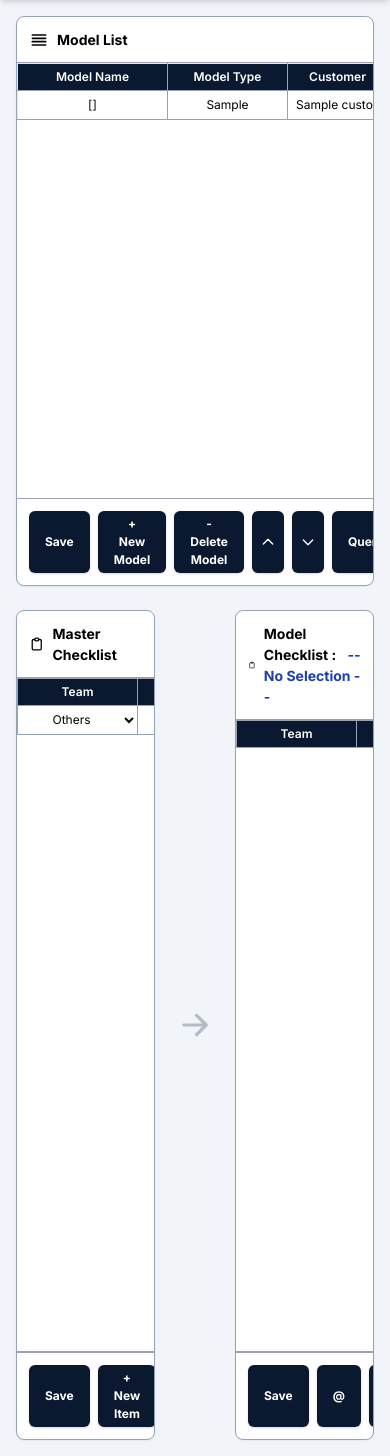
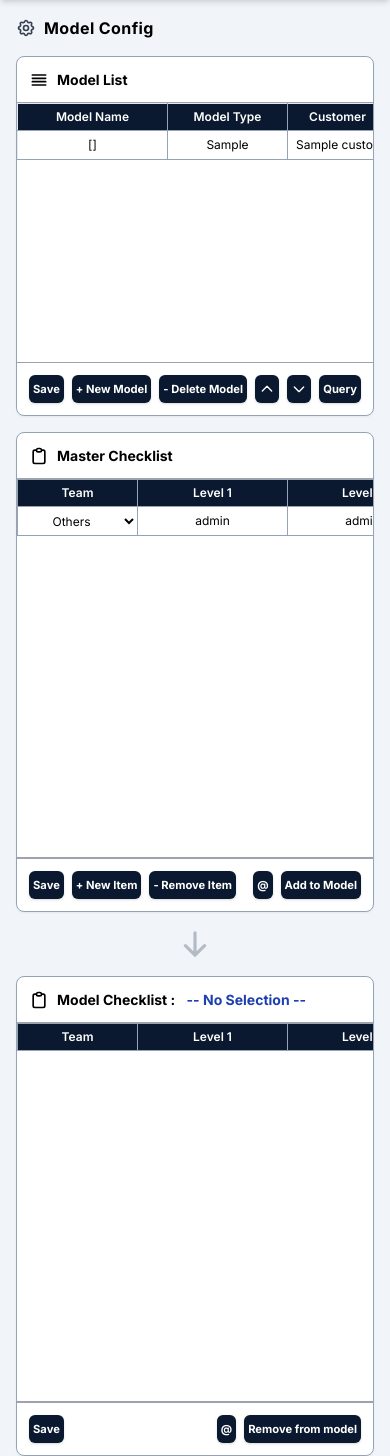
Before and after one commit to pnxtung/qa-confirm-gate, a FastAPI app: template source/frontend/templates/model_config.html in a window 390 px wide. Shown: the part 56-1512 px from the top of the page. Run offline with FastAPI, Linux system fonts and the light colour scheme; the template is opened without the code that fills it: most values are stand-ins (such as "Sample title", 1, 10 or a date in 2020); lists and menus that the app fills with data are empty; some libraries are stand-ins or nearby versions.

Commit message:
Optimize mobile UI layout, single-row responsive action bars, attachment tags, chart heights and synchronized header titles

```diff
--- a/source/frontend/static/style.css
+++ b/source/frontend/static/style.css
@@ -51,6 +51,14 @@
 .btn-primary:hover, .btn-action:hover { opacity: 0.9; }
 .text-red-btn { color: #ef4444; }
 
+@media (max-width: 1023px) {
+    .btn-primary, .btn-action {
+        padding: 4px 4px !important;
+        font-size: 0.7rem !important;
+        gap: 0.15rem !important;
+    }
+}
+
 /* Table Components */
 table {
     width: 100%;
--- a/source/frontend/templates/model_config.html
+++ b/source/frontend/templates/model_config.html
@@ -72,18 +72,25 @@
                 </button>
             </form>
         </aside>
-        <main class="flex-1 overflow-y-auto p-4 flex flex-col gap-6 scrollbar-custom">
+        <main class="flex-1 overflow-y-auto p-4 flex flex-col gap-4 scrollbar-custom">
             {% set has_permission = can_edit_backend %}
             {% set is_my_lock = (locked_by == current_user.fullname) %}
             {% set can_edit = is_my_lock %}
 
-            {% if has_permission %}
-            <div class="flex items-center justify-end gap-4 shrink-0">
-                <div id="editing-time-container" class="{% if not is_my_lock %}hidden{% endif %} text-red-600 font-bold text-sm flex items-center gap-1">
-                    <span>Editing Time :</span> <span id="config-timer-display">10:00</span>
+            <div class="flex items-center justify-between gap-2 max-lg:gap-1 mb-0 shrink-0 overflow-x-auto whitespace-nowrap no-scrollbar">
+                <div class="flex items-center space-x-2 shrink-0">
+                    <svg class="w-6 h-6 max-lg:w-5 max-lg:h-5 text-gray-700 shrink-0" fill="none" stroke="currentColor" viewBox="0 0 24 24"><path stroke-linecap="round" stroke-linejoin="round" stroke-width="2" d="M10.325 4.317c.426-1.756 2.924-1.756 3.35 0a1.724 1.724 0 002.573 1.066c1.543-.94 3.31.826 2.37 2.37a1.724 1.724 0 001.065 2.572c1.756.426 1.756 2.924 0 3.35a1.724 1.724 0 00-1.066 2.573c.94 1.543-.826 3.31-2.37 2.37a1.724 1.724 0 00-2.572 1.065c-.426 1.756-2.924 1.756-3.35 0a1.724 1.724 0 00-2.573-1.066c-1.543.94-3.31-.826-2.37-2.37a1.724 1.724 0 00-1.065-2.572c-1.756-.426-1.756-2.924 0-3.35a1.724 1.724 0 001.066-2.573c-.94-1.543.826-3.31 2.37-2.37.996.608 2.296.07 2.572-1.065z"></path><path stroke-linecap="round" stroke-linejoin="round" stroke-width="2" d="M15 12a3 3 0 11-6 0 3 3 0 016 0z"></path></svg>
+                    <span class="text-xl max-lg:text-base font-bold tracking-wide shrink-0">Model Config</span>
                 </div>
-                <button id="btn-start-edit" class="btn-primary {% if is_my_lock %}opacity-50 cursor-not-allowed{% endif %}" {% if is_my_lock %}disabled{% endif %}>Start Edit</button>
-                <button id="btn-end-edit" class="btn-primary {% if not is_my_lock %}opacity-50 cursor-not-allowed{% endif %}" {% if not is_my_lock %}disabled{% endif %}>End Edit</button>
+                {% if has_permission %}
+                <div class="flex items-center gap-2 max-lg:gap-1 shrink-0">
+                    <div id="editing-time-container" class="{% if not is_my_lock %}hidden{% endif %} text-red-600 font-bold text-xs flex items-center gap-1 shrink-0">
+                        Editing Time: <span id="config-timer-display">10:00</span>
+                    </div>
+                    <button id="btn-start-edit" class="btn-primary shrink-0 {% if is_my_lock %}opacity-50 cursor-not-allowed{% endif %}" {% if is_my_lock %}disabled{% endif %}>Start Edit</button>
+                    <button id="btn-end-edit" class="btn-primary !bg-red-600 shrink-0 {% if not is_my_lock %}opacity-50 cursor-not-allowed{% endif %}" {% if not is_my_lock %}disabled{% endif %}>End Edit</button>
+                </div>
+                {% endif %}
             </div>
 
             <script>
@@ -130,9 +137,8 @@
                 })();
                 {% endif %}
             </script>
-            {% endif %}
 
-            <div class="border-box h-[40%] relative">
+            <div class="border-box h-[360px] min-h-[360px] relative">
 
                 <div class="p-3 flex items-center justify-between border-b border-gray-400 shrink-0">
                     <div class="flex items-center gap-2">
@@ -159,7 +165,7 @@
                         </thead>
                         <tbody>
                             {% for model in models %}
-                            <tr data-id="{{ model.id }}" class="cursor-pointer hover:bg-gray-100 model-row">
+                            <tr data-id="{{ model.id }}" class="hover:bg-gray-100 model-row">
                                 <td class="p-0 border-l-0"><input type="text" class="excel-input text-center model-input" data-field="name" value="{{ model.name or '' }}" {% if not can_edit %}readonly{% endif %}></td>
                                 <td class="p-0"><input type="text" class="excel-input text-center model-input" data-field="model_type" value="{{ model.model_type or '' }}" {% if not can_edit %}readonly{% endif %}></td>
                                 <td class="p-0"><input type="text" class="excel-input text-center model-input" data-field="customer" value="{{ model.customer or '' }}" {% if not can_edit %}readonly{% endif %}></td>
@@ -172,30 +178,30 @@
                                 <td class="p-0">
                                     <select class="excel-input text-center model-input" data-field="activate" {% if not can_edit %}disabled{% endif %}>
                                         <option value="Yes" {% if model.activate == 'Yes' %}selected{% endif %}>Yes</option>
-                                        <option value="No" {% if model.activate != 'Yes' %}selected{% endif %}>No</option>
+                                        <option value="No" {% if model.activate == 'No' %}selected{% endif %}>No</option>
                                     </select>
                                 </td>
-                                <td class="p-0 border-r-0"><input type="checkbox" class="w-4 h-4 cursor-pointer model-select-checkbox"></td>
+                                <td class="p-0 border-r-0 text-center"><input type="radio" name="model_select" class="w-4 h-4 cursor-pointer model-radio" value="{{ model.id }}"></td>
                             </tr>
                             {% endfor %}
                         </tbody>
                     </table>
                 </div>
-                <div class="p-3 border-t border-gray-400 shrink-0 flex gap-2">
-                      <button id="btn-save-model-list" class="btn-primary">Save</button>
-                      <button id="btn-create-model" class="btn-primary">+ New Model</button>
-                      <button id="btn-delete-model" class="btn-primary">- Delete Model</button>
-                      <button id="btn-up-model" class="btn-primary px-2">
+                <div class="p-3 border-t border-gray-400 shrink-0 flex items-center gap-2 overflow-x-auto whitespace-nowrap no-scrollbar">
+                      <button id="btn-save-model-list" class="btn-primary shrink-0">Save</button>
+                      <button id="btn-create-model" class="btn-primary shrink-0">+ New Model</button>
+                      <button id="btn-delete-model" class="btn-primary shrink-0">- Delete Model</button>
+                      <button id="btn-up-model" class="btn-primary shrink-0 px-2">
                           <svg class="w-4 h-4" fill="none" stroke="currentColor" viewBox="0 0 24 24"><path stroke-linecap="round" stroke-linejoin="round" stroke-width="2" d="M5 15l7-7 7 7"></path></svg>
                       </button>
-                      <button id="btn-down-model" class="btn-primary px-2">
+                      <button id="btn-down-model" class="btn-primary shrink-0 px-2">
                           <svg class="w-4 h-4" fill="none" stroke="currentColor" viewBox="0 0 24 24"><path stroke-linecap="round" stroke-linejoin="round" stroke-width="2" d="M19 9l-7 7-7-7"></path></svg>
                       </button>
-                      <button id="btn-query-model" class="btn-primary ml-auto">Query</button>
+                      <button id="btn-query-model" class="btn-primary shrink-0 ml-auto">Query</button>
                 </div>
             </div>
-            <div class="flex-1 flex gap-6 min-h-0 relative h-[50%]">
-                <div class="flex-1 border-box relative">
+            <div class="flex-1 flex max-lg:flex-col gap-6 max-lg:gap-4 min-h-0 max-lg:h-auto lg:h-[480px] relative">
+                <div class="flex-1 border-box h-[480px] min-h-[480px] relative">
                     <div class="p-3 flex items-center border-b border-gray-400 shrink-0">
                         <svg class="w-5 h-5 mr-2" fill="none" stroke="currentColor" viewBox="0 0 24 24"><path stroke-linecap="round" stroke-linejoin="round" stroke-width="2" d="M9 5H7a2 2 0 00-2 2v12a2 2 0 002 2h10a2 2 0 002-2V7a2 2 0 00-2-2h-2M9 5a2 2 0 002 2h2a2 2 0 002-2M9 5a2 2 0 012-2h2a2 2 0 012 2"></path></svg>
                         <h3 class="section-title">Master Checklist</h3>
@@ -229,20 +235,20 @@
                             </tbody>
                         </table>
                     </div>
-                    <div class="p-3 border-t border-gray-400 shrink-0 flex gap-2">
-                        <button id="btn-save-master-list" class="btn-primary">Save</button>
-                        <button id="btn-new-item" class="btn-primary">+ New Item</button>
-                        <button id="btn-remove-item" class="btn-primary">- Remove Item</button>
-                        <button type="button" id="btn-select-all-master" class="btn-primary ml-auto" data-selected="false">@</button>
-                        <button id="btn-add-to-model" class="btn-primary">Add to Model</button>
+                    <div class="p-3 border-t border-gray-400 shrink-0 flex items-center gap-2 overflow-x-auto whitespace-nowrap no-scrollbar">
+                        <button id="btn-save-master-list" class="btn-primary shrink-0">Save</button>
+                        <button id="btn-new-item" class="btn-primary shrink-0">+ New Item</button>
+                        <button id="btn-remove-item" class="btn-primary shrink-0">- Remove Item</button>
+                        <button type="button" id="btn-select-all-master" class="btn-primary shrink-0 ml-auto" data-selected="false">@</button>
+                        <button id="btn-add-to-model" class="btn-primary shrink-0">Add to Model</button>
                     </div>
                 </div>
-                <div class="flex items-center justify-center shrink-0 w-8">
-                    <svg class="w-12 h-12 text-gray-400 opacity-70" fill="currentColor" viewBox="0 0 20 20">
+                <div class="flex items-center justify-center shrink-0 w-8 max-lg:w-full max-lg:h-8 max-lg:py-2">
+                    <svg class="w-12 h-12 max-lg:w-8 max-lg:h-8 max-lg:rotate-90 text-gray-400 opacity-70" fill="currentColor" viewBox="0 0 20 20">
                         <path fill-rule="evenodd" d="M10.293 3.293a1 1 0 011.414 0l6 6a1 1 0 010 1.414l-6 6a1 1 0 01-1.414-1.414L14.586 11H3a1 1 0 110-2h11.586l-4.293-4.293a1 1 0 010-1.414z" clip-rule="evenodd"></path>
                     </svg>
                 </div>
-                <div class="flex-1 border-box relative">
+                <div class="flex-1 border-box h-[480px] min-h-[480px] relative">
                     <div class="p-3 flex items-center border-b border-gray-400 shrink-0">
                         <svg class="w-5 h-5 mr-2" fill="none" stroke="currentColor" viewBox="0 0 24 24"><path stroke-linecap="round" stroke-linejoin="round" stroke-width="2" d="M9 5H7a2 2 0 00-2 2v12a2 2 0 002 2h10a2 2 0 002-2V7a2 2 0 00-2-2h-2M9 5a2 2 0 002 2h2a2 2 0 002-2M9 5a2 2 0 012-2h2a2 2 0 012 2"></path></svg>
                         <h3 class="section-title">Model Checklist : <span id="current-model-name" class="text-blue-800 ml-2">-- No Selection --</span></h3>
@@ -261,10 +267,10 @@
                             </tbody>
                         </table>
                     </div>
-                    <div class="p-3 border-t border-gray-400 shrink-0 flex gap-2">
-                        <button id="btn-save-model-checklist" class="btn-primary">Save</button>
-                        <button type="button" id="btn-select-all-model" class="btn-primary ml-auto" data-selected="false">@</button>
-                        <button id="btn-remove-from-model" class="btn-primary">Remove from model</button>
+                    <div class="p-3 border-t border-gray-400 shrink-0 flex items-center gap-2 overflow-x-auto whitespace-nowrap no-scrollbar">
+                        <button id="btn-save-model-checklist" class="btn-primary shrink-0">Save</button>
+                        <button type="button" id="btn-select-all-model" class="btn-primary shrink-0 ml-auto" data-selected="false">@</button>
+                        <button id="btn-remove-from-model" class="btn-primary shrink-0">Remove from model</button>
                     </div>
                 </div>
             </div>
```
Also changed, not shown: source/frontend/templates/index.html (+17 -13 lines), source/frontend/templates/upload_document.html (+107 -72 lines), source/frontend/templates/user_management.html (+21 -21 lines), source/backend/data/database.db.
